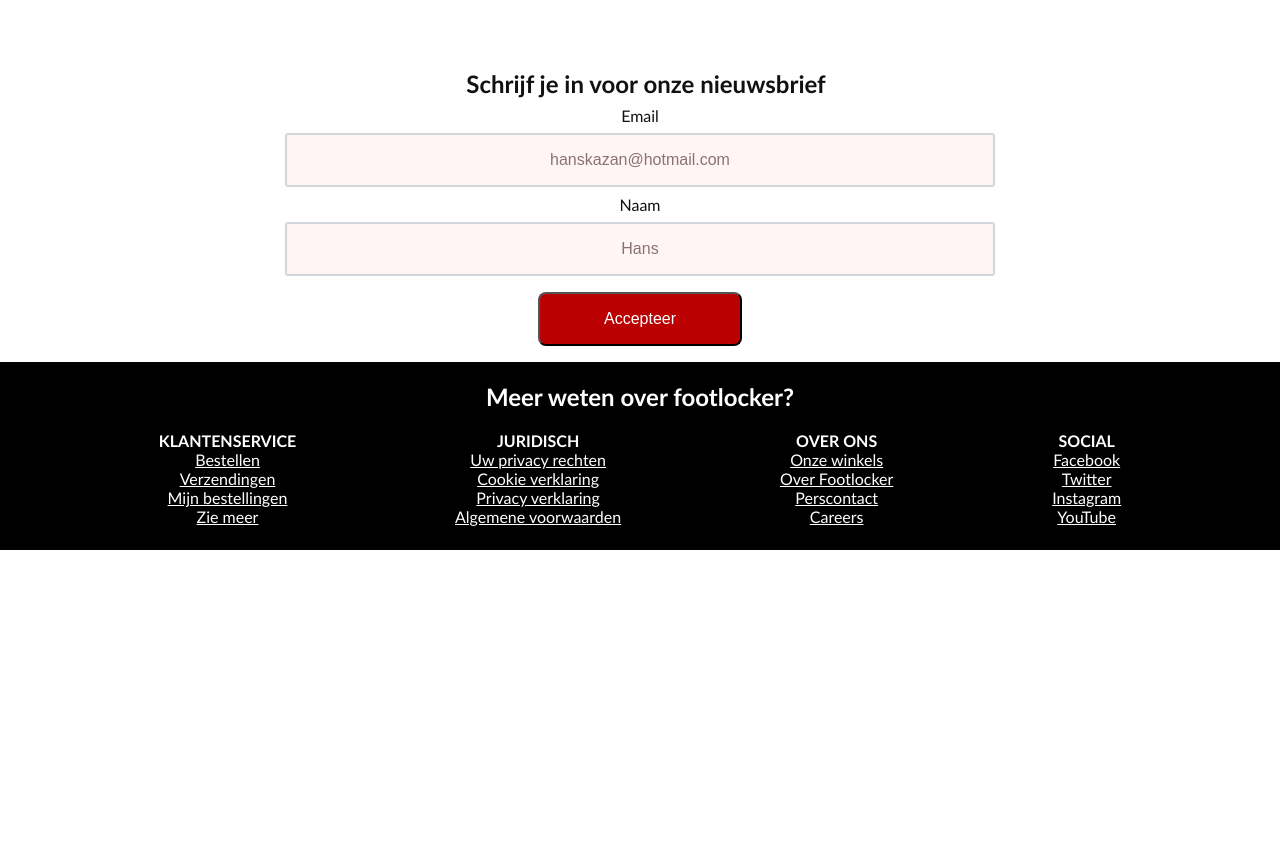
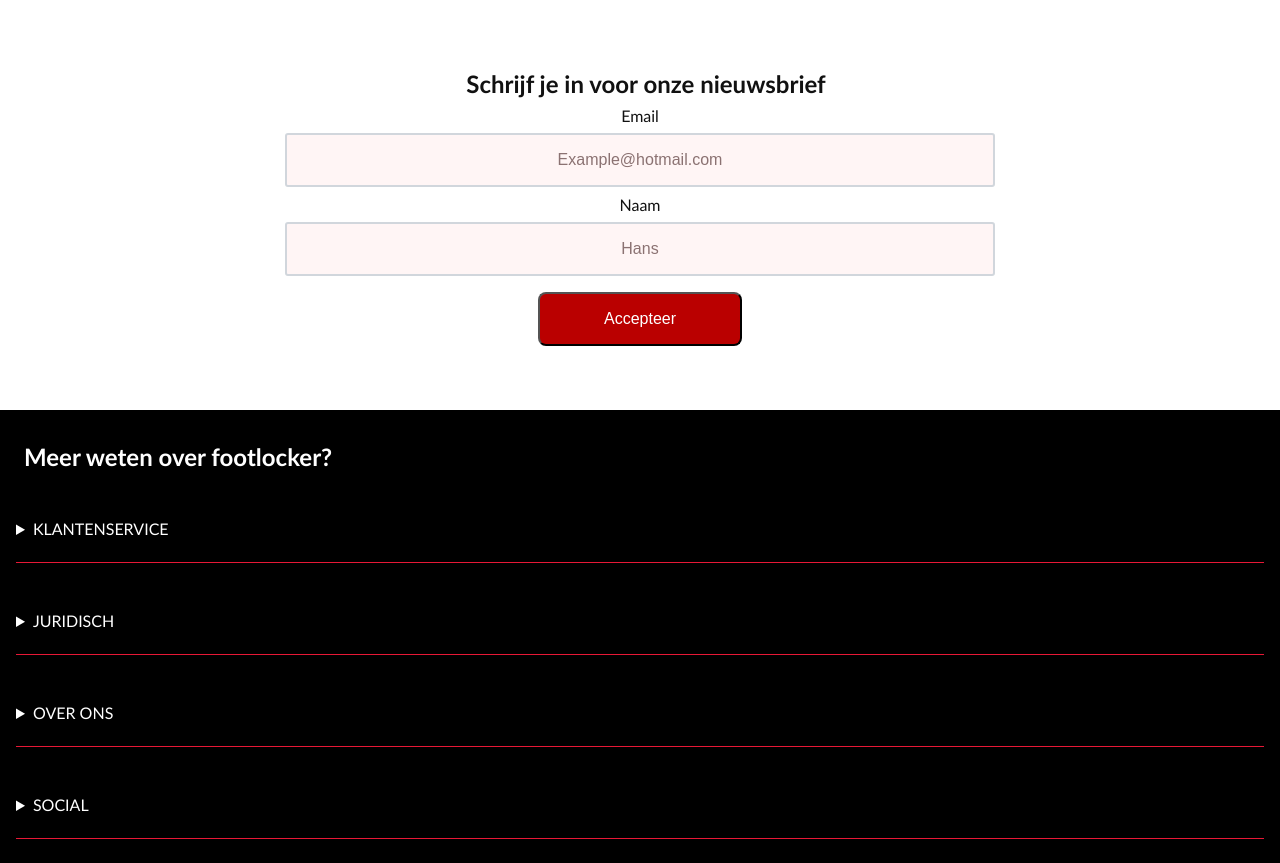
Before and after one commit to flaneermeneer/FrondEndDevelopment, a plain HTML site: page overons.html in a window 1280 px wide. Shown: the part 840-1703 px from the top of the page. Before the commit the page ends 1390 px from the top, so only its background shows below. Drawn offline with Linux system fonts and the light colour scheme.

Commit message:
Add files via upload

```diff
--- a/css/footlocker.css
+++ b/css/footlocker.css
@@ -247,6 +247,9 @@ nav a:hover {
     text-decoration: underline;
     text-decoration-thickness: 5px;
   }
+  .home img{
+    margin-top: 0.5em;
+  }
 
   /* home class main */
   .home h2{
@@ -305,7 +308,7 @@ nav a:hover {
       display: none;
     }
 
-    section:first-of-type li p:last-of-type {
+    section:first-of-type li p {
       margin-top: 20em;
     }
     .home h2:first-of-type{
@@ -655,6 +658,7 @@ nav a:hover {
   align-items: center;
   flex-direction: column;
   justify-content: center;
+  margin-bottom: 4em;
 
 }
 
@@ -683,7 +687,7 @@ nav a:hover {
 }
 
 .overons input:required{
-  background-color: rgb(195, 195, 195);
+  background-color: rgb(255, 247, 247);
 }
 .overons input:invalid{
   background-color: rgb(255, 245, 245);
@@ -758,14 +762,13 @@ section:last-of-type>form>input {
 }
 
 .succes section button{
-
+  color:white;
   margin: auto;
   display: flex;
   font-size: 1em;
-  margin-bottom: 11em;
+  margin-bottom: 4em;
   border-radius: 0.5em;
   padding: 1em 4em 1em 4em;
-  color:white;
   background-color: rgb(186, 0, 0);
 }
 
@@ -785,6 +788,7 @@ section:last-of-type>form>input {
   text-align: center;
   margin-top: 2em;
   margin-left: 0.5em;
+  margin-bottom: 2em;
 
 }
 /* footer */
@@ -796,52 +800,58 @@ footer {
 footer h2{
   color: white;
   display: flex;
-  justify-content: center;
-  text-align: center;
-  margin: 0.5em;
+  justify-content: flex-start;
+  margin: 1em 0em 0em 1em;
 }
-footer h3 {
+
+footer details {
   color: white;
   font-size: 1em;
+  padding-top: .5em;
+  margin-left: 1em;
+  margin-right: 1em;
 }
 
-footer h3 {
-  padding-top: .5em;
+footer li {
+  list-style: none;
 }
 
-
-footer li {
+footer li a{
+  margin: 1em;
   display: grid;
+  color: white;
   flex-direction: column;
-}
-
-footer a {
-  color: white;
-  text-decoration: underline;
 
 }
 
+footer summary {
+  color: white;
+
+
+}
+footer summary a {
+  text-decoration: none;
+}
 footer a:hover {
   text-decoration: underline;
   text-decoration-thickness: 0.2em;
 
 }
 
-footer section {
-  display: flex;
-  text-align: center;
-  justify-content: space-evenly;
+footer  {
+  gap: 1em;
+  width: 100%;
+  display: grid;
+  color: white;
+  font-size: 1em;
+  padding-top: .5em;
+
 
 }
 
 
-@media (max-width:701px) {
+footer details summary {
+  padding: 1.5em  0em;
+  border-bottom: 0.1em solid #e71836;
 
-
-  footer section {
-  gap: 1em;
-  width: 100%;
-  display: grid;
-  grid-template-columns: 1fr 1fr;
-  }
 }
--- a/overons.html
+++ b/overons.html
@@ -80,8 +80,7 @@
                     <p>Ir.D.S. Tuijnmanweg 3-5, 4131 PN Vianen Nederland</p>
                     <p>KvK Utrecht nr. 30181126</p>
                     <p>Btw-groep: NL8005.36.253B.01</p>
-                <p>Je kunt hier meer informatie vinden over de mogelijkheid van alternatieve en online
-                    geschillenbeslechting: <a href="index.html">http://ec.europa.eu/odr</a></p>
+                    <p>Je kunt hier meer informatie vinden over de mogelijkheid van alternatieve en online geschillenbeslechting: <a href="index.html">http://ec.europa.eu/odr</a></p>
             </article>
 
         </section>
@@ -90,7 +89,7 @@
             <form action="succes.html">
                 <h2>Schrijf je in voor onze nieuwsbrief</h2>
                 <label for="E-mail">Email</label>
-                <input type="Email" id="E-mail" placeholder="hanskazan@hotmail.com" required>
+                <input type="Email" id="E-mail" placeholder="Example@hotmail.com" required>
                 <label for="naam">Naam</label>
                 <input type="text" id="naam" placeholder="Hans" required>
                 <button type="submit"> Accepteer </button>
@@ -101,47 +100,45 @@
 
     <footer>
         <h2>Meer weten over footlocker?</h2>
-        <section>
+        <details>
+            <summary>KLANTENSERVICE</summary>
             <ul>
-                <li>
-                    <h3>KLANTENSERVICE</h3>
-                </li>
                 <li><a href="overons.html"> Bestellen </a></li>
                 <li><a href="overons.html"> Verzendingen</a></li>
                 <li><a href="overons.html"> Mijn bestellingen </a></li>
                 <li><a href="overons.html"> Zie meer </a></li>
             </ul>
+        </details>
 
+        <details>
+            <summary>JURIDISCH</summary>
             <ul>
-                <li>
-                    <h3>JURIDISCH</h3>
-                </li>
                 <li><a href="overons.html"> Uw privacy rechten </a></li>
-                <li> <a href="overons.html"> Cookie verklaring</a></li>
+                <li><a href="overons.html"> Cookie verklaring</a></li>
                 <li><a href="overons.html"> Privacy verklaring</a></li>
                 <li><a href="overons.html"> Algemene voorwaarden </a></li>
             </ul>
+        </details>
 
+        <details>
+            <summary>OVER ONS</summary>
             <ul>
-                <li>
-                    <h3>OVER ONS</h3>
-                </li>
-                <li> <a href="overons.html"> Onze winkels</a></li>
+                <li><a href="overons.html"> Onze winkels</a></li>
                 <li><a href="overons.html"> Over Footlocker</a></li>
                 <li><a href="overons.html"> Perscontact</a></li>
                 <li><a href="overons.html"> Careers</a></li>
             </ul>
+        </details>
 
+        <details>
+            <summary>SOCIAL</summary>
             <ul>
-                <li>
-                    <h3>SOCIAL</h3>
-                </li>
                 <li><a href="overons.html"> Facebook</a></li>
                 <li><a href="overons.html"> Twitter</a></li>
                 <li><a href="overons.html"> Instagram</a></li>
                 <li><a href="overons.html"> YouTube </a></li>
             </ul>
-        </section>
+        </details>
 
     </footer>
 
```
Also changed, not shown: index.html (+13 -18 lines), succes.html (+12 -14 lines). Lines whose indentation alone changed are shown as unchanged.
